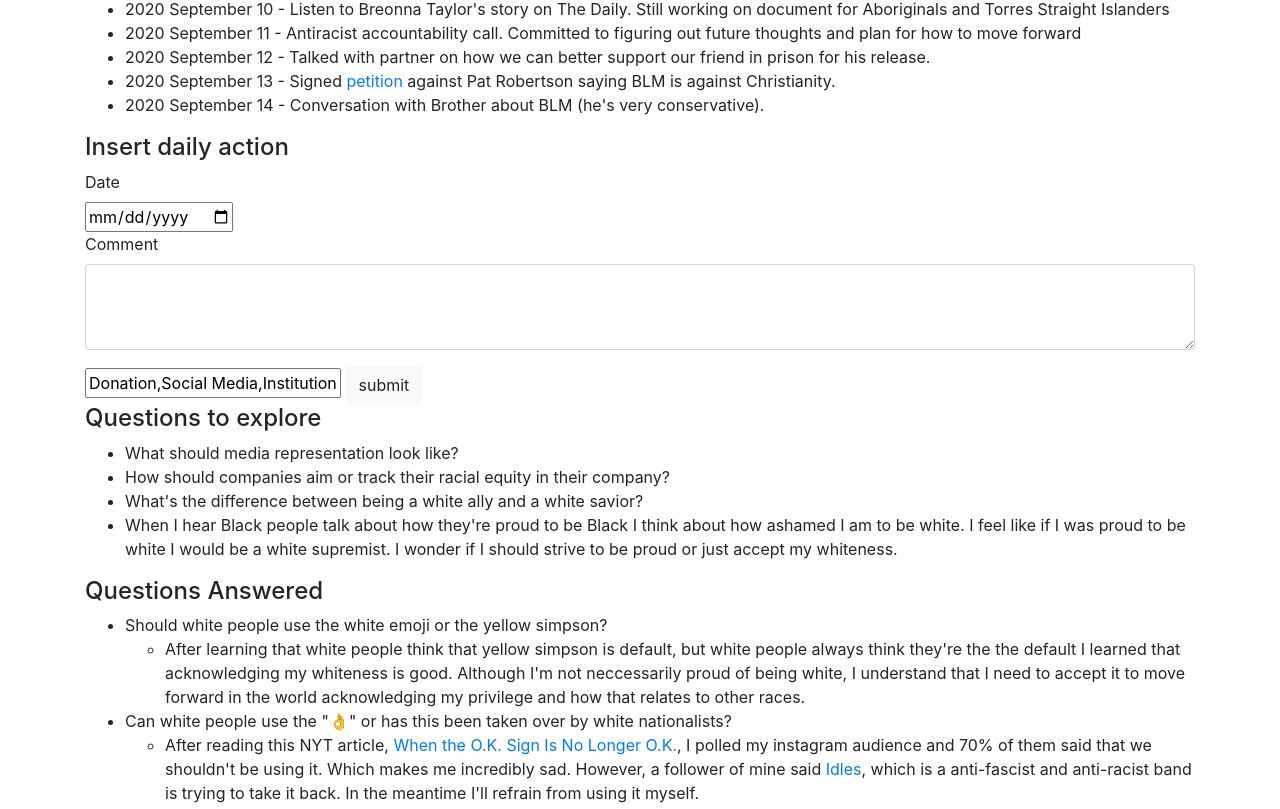
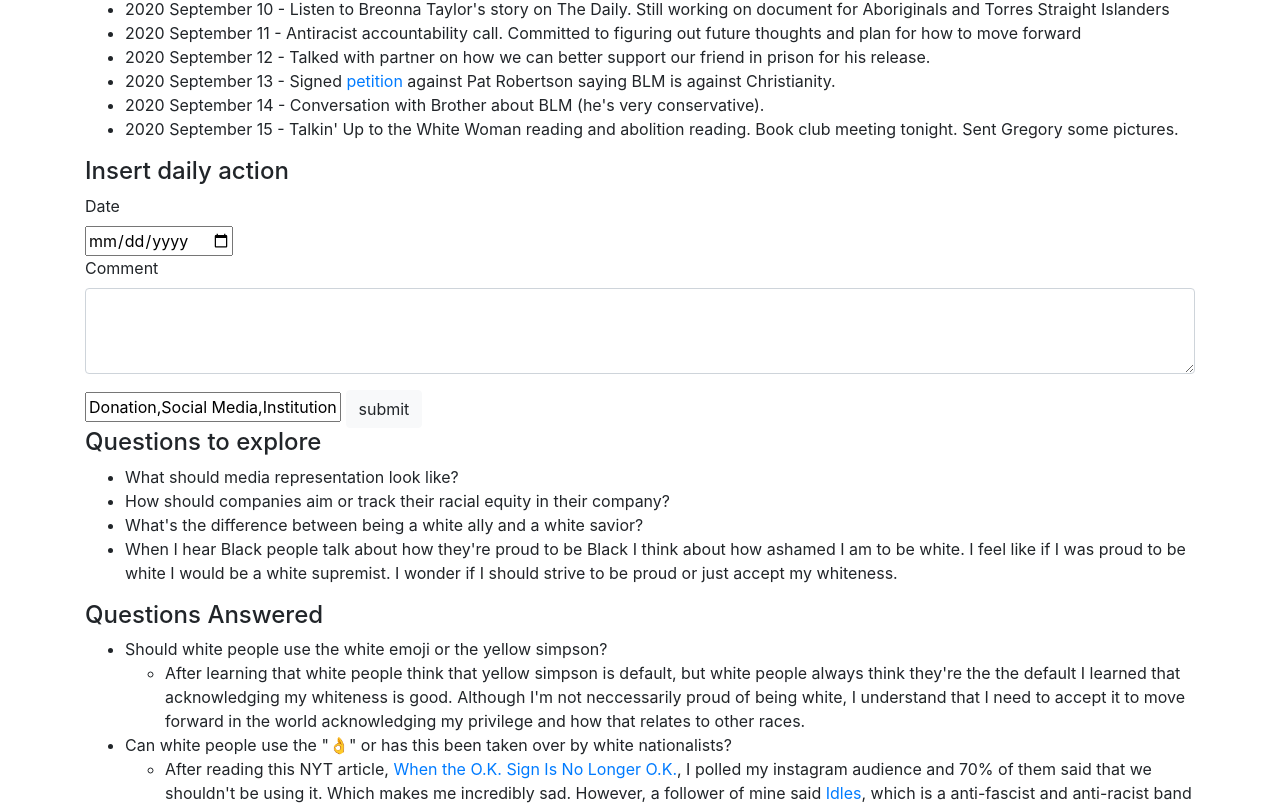
Before and after one commit to nikkiricks/anti-racism-work, a website: page index.html in a window 1280 px wide. Shown: the part 4707-5516 px from the top of the page. Drawn offline with nearby package versions, Linux system fonts and the light colour scheme.

Commit message:
daily update

```diff
--- a/index.html
+++ b/index.html
@@ -417,6 +417,7 @@
         <li>2020 September 12 - Talked with partner on how we can better support our friend in prison for his release.</li>
         <li>2020 September 13 - Signed <a href="https://actionnetwork.org/forms/2009_email_blm_robertson/?source=em20_200912_RobertsonPT&link_id=3&can_id=c7be1041707d7fd02cf86dd5ec3de6ec&email_referrer=email_920419&email_subject=demand-a-public-apology-for-pat-robertsons-comments" target="_blank" rel="noopener noreferrer">petition</a>  against Pat Robertson saying BLM is against Christianity.</li>
         <li>2020 September 14 - Conversation with Brother about BLM (he's very conservative). </li>
+        <li>2020 September 15 - Talkin' Up to the White Woman reading and abolition reading. Book club meeting tonight. Sent Gregory some pictures.</li>
       </ul>
 
 
```
